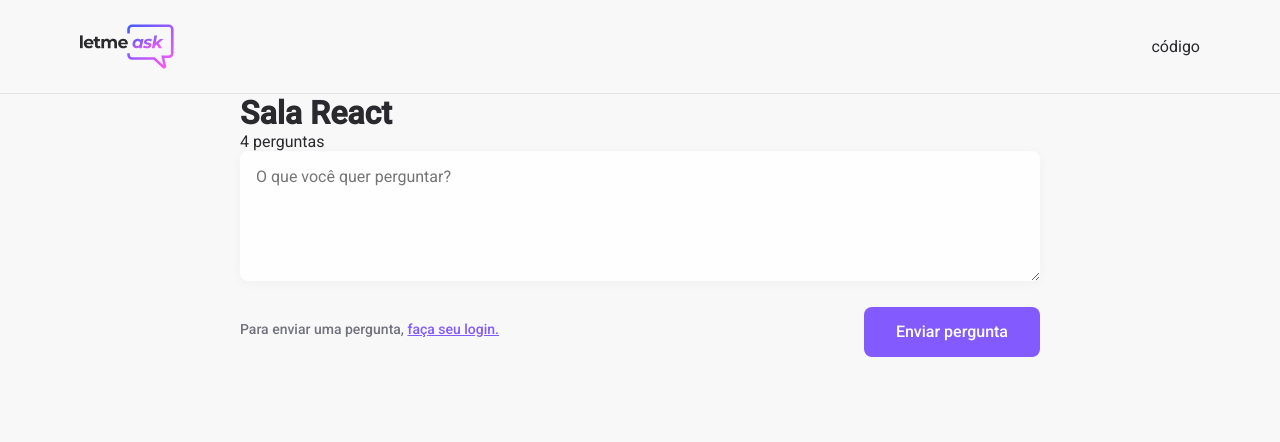
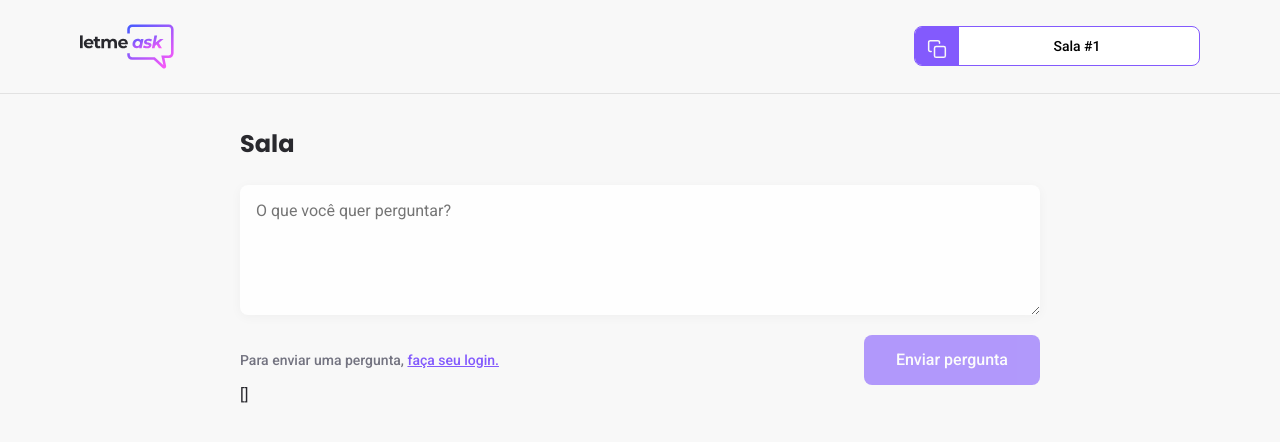
Before and after one commit to jhduranes/nlw_together_ReactJS, a React (Create React App) app in the folder aulas/letmeask/: page /rooms/1 in a window 1280 px wide. Shown: the top 442 px of the page. Built offline with nearby package versions, Linux system fonts and the light colour scheme; no server answers; the database is empty.

Commit message:
fim da aula 3

```diff
--- /dev/null
+++ b/aulas/letmeask/src/components/RoomCode.tsx
@@ -0,0 +1,21 @@
+import copyImg from '../assets/images/copy.svg'
+import '../styles/room-code.scss'
+
+type RoomCodeProps = {
+    code: string;
+}
+
+export function RoomCode(props: RoomCodeProps){
+    function copyRoomCodeToClipboard(){
+        navigator.clipboard.writeText(props.code)
+    }
+
+    return(
+        <button className="room-code" onClick={copyRoomCodeToClipboard}>
+            <div>
+                <img src={copyImg} alt="Copy room code"/>
+            </div>
+            <span>Sala #{props.code}</span>
+        </button>
+    )
+}
--- a/aulas/letmeask/src/pages/Room.tsx
+++ b/aulas/letmeask/src/pages/Room.tsx
@@ -1,35 +1,132 @@
+import { useParams, useRouteMatch } from 'react-router-dom'
+import { FormEvent, useState, useEffect } from 'react';
+
 import logoImg from '../assets/images/logo.svg';
+import { Button } from '../components/Button';
+import { RoomCode } from '../components/RoomCode';
 
-import { Button } from '../components/Button';
+import { useAuth } from '../hooks/useAuth';
+import { database } from '../services/firebase';
 
 import '../styles/room.scss';
 
-export function Room(){
-    return(
+type FireBaseQuestions = Record<string, {
+    author: {
+        name: string;
+        avatar: string;
+    }
+    content: string;
+    isAnswered: boolean;
+    isHighlighted: boolean;
+}>
+
+type Question = {
+    id: string;
+    author: {
+        name: string;
+        avatar: string;
+    }
+    content: string;
+    isAnswered: boolean;
+    isHighlighted: boolean;
+}
+
+type RoomParams = {
+    id: string;
+}
+
+export function Room() {
+    const { user } = useAuth();
+    const params = useParams<RoomParams>();
+    const roomId = params.id;
+    const [newQuestion, setNewQuestion] = useState('')
+    const [questions, setQuestions] = useState<Question[]>([])
+    const [title, setTitle] = useState('')
+
+    useEffect(() => {
+        const roomRef = database.ref(`rooms/${roomId}`)
+
+        roomRef.on('value', room => {
+            const databaseRoom = room.val();
+            const fireBaseQuestions: FireBaseQuestions = databaseRoom. questions ?? {};
+
+            const parsedQuestions = Object.entries(fireBaseQuestions).map(([key, value]) => {
+                return {
+                    id: key,
+                    content: value.content,
+                    author: value.author,
+                    isHighlighted: value.isHighlighted,
+                    isAnswered: value.isAnswered,
+                }
+            })
+            setTitle(databaseRoom.title)
+            setQuestions(parsedQuestions)
+        })
+    }, [roomId]);
+
+    async function hanldeSendQuestion(event: FormEvent) {
+        event.preventDefault();
+
+        if (newQuestion.trim() === '') {
+            return;
+        }
+
+        if (!user) {
+            throw new Error('You must be logged in')
+        }
+
+        const question = {
+            content: newQuestion,
+            author: {
+                name: user?.name,
+                avatar: user.avatar,
+            },
+            isHighLighted: false,
+            isAnswered: false
+        };
+
+        await database.ref(`rooms/${roomId}/questions`).push(question);
+
+        setNewQuestion('');
+    }
+
+    return (
         <div id="page-room">
             <header>
                 <div className="content">
                     <img src={logoImg} alt="Letmeask" />
-                    <div>código</div>
+                    <RoomCode code={params.id} />
                 </div>
             </header>
             <main className="content">
                 <div className="room-title">
-                    <h1>Sala React</h1>
-                    <span>4 perguntas</span>
+                    <h1>Sala {title}</h1>
+                    {questions.length > 0 && <span>{questions.length} pergunta(s)</span>}
                 </div>
 
-                <form>
+                <form onSubmit={hanldeSendQuestion}>
                     <textarea
                         placeholder="O que você quer perguntar?"
+                        onChange={event => setNewQuestion(event.target.value)}
+                        value={newQuestion}
                     />
 
                     <div className="form-footer">
-                        <span>Para enviar uma pergunta, <button>faça seu login.</button></span>
-                        <Button type="submit">Enviar pergunta</Button>
+                        {user ? (
+                            <div className="user-info">
+                                <img src={user.avatar} alt={user.name} />
+                                <span>{user.name}</span>
+                            </div>
+                        ) : (
+                            <span>Para enviar uma pergunta, <button>faça seu login.</button></span>
+                        )}
+                        <Button type="submit" disabled={!user}>Enviar pergunta</Button>
                     </div>
                 </form>
+
+                {JSON.stringify(questions)}
+
             </main>
         </div>
-    );
+            );
 }
--- a/aulas/letmeask/src/styles/button.scss
+++ b/aulas/letmeask/src/styles/button.scss
@@ -1,5 +1,4 @@
-.button{
-    margin-top: 6px;
+.button {
     height: 50px;
     border-radius: 8px;
     font-weight: 500;
@@ -20,11 +19,11 @@
         margin-right: 8px;
     }
 
-    &:not(:disabled):hover{
+    &:not(:disabled):hover {
         filter: brightness(0.9);
     }
 
-    &:disabled{
+    &:disabled {
         opacity: 0.6;
         cursor: not-allowed;
     }
--- /dev/null
+++ b/aulas/letmeask/src/styles/room-code.scss
@@ -0,0 +1,29 @@
+.room-code {
+    height: 40px;
+    border-radius: 8px;
+    overflow: hidden;
+
+    background: #fff;
+    border: 1px solid #835afd;
+    cursor: pointer;
+
+    display: flex;
+
+    div {
+        background: #835afd;
+        padding: 12px;
+        display: flex;
+        justify-content: center;
+        align-items: center;
+    }
+
+    span {
+        display: block;
+        align-self: center;
+        flex: 1;
+        padding: 0 16px 0 12px;
+        width: 240px;
+        font-size: 14px;
+        font-weight: 500;
+    }
+}
--- a/aulas/letmeask/src/styles/room.scss
+++ b/aulas/letmeask/src/styles/room.scss
@@ -20,13 +20,13 @@
         max-width: 800px;
         margin: 0 auto;
 
-        .room.title {
+        .room-title {
             margin: 32px 0 24px;
             display: flex;
             align-items: center;
 
             h1 {
-                font-family: "Poppins", sans-serif;
+                font-family: 'Poppins', sans-serif;
                 font-size: 24px;
                 color: #29292e;
             }
@@ -60,23 +60,39 @@
                 align-items: center;
                 margin-top: 16px;
 
-                span{
+                .user-info {
+                    display: flex;
+                    align-items: center;
+
+                    img{
+                        width: 32px;
+                        height: 32px;
+                        border-radius: 50%;
+                    }
+
+                    span {
+                        margin-left: 8px;
+                        color: #29292e;
+                        font-weight: 500;
+                        font-size: 14px;
+                    }
+                }
+
+                > span {
                     font-size: 14px;
                     color: #737380;
                     font-weight: 500;
 
-                    button{
-                        background:  transparent;
+                    button {
+                        background: transparent;
                         border: 0;
-                        color:#835AFD;
+                        color: #835afd;
                         text-decoration: underline;
                         font-size: 14px;
                         font-weight: 500;
                         cursor: pointer;
-
                     }
                 }
-
             }
         }
     }
```
Also changed, not shown: aulas/letmeask/src/styles/auth.scss (+5 -5 lines), aulas/letmeask/src/styles/global.scss (+7 -4 lines).
